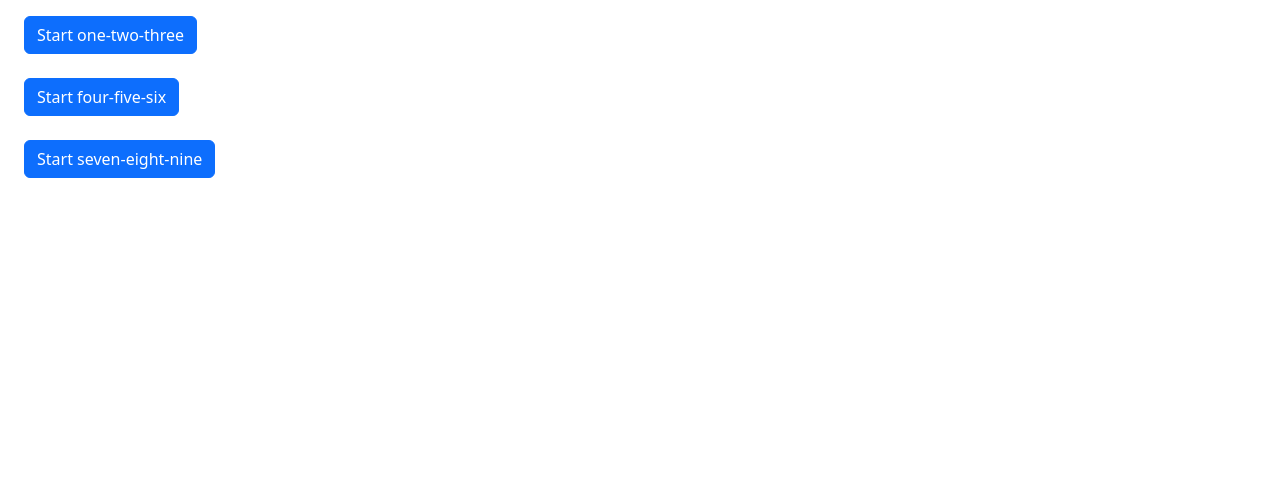
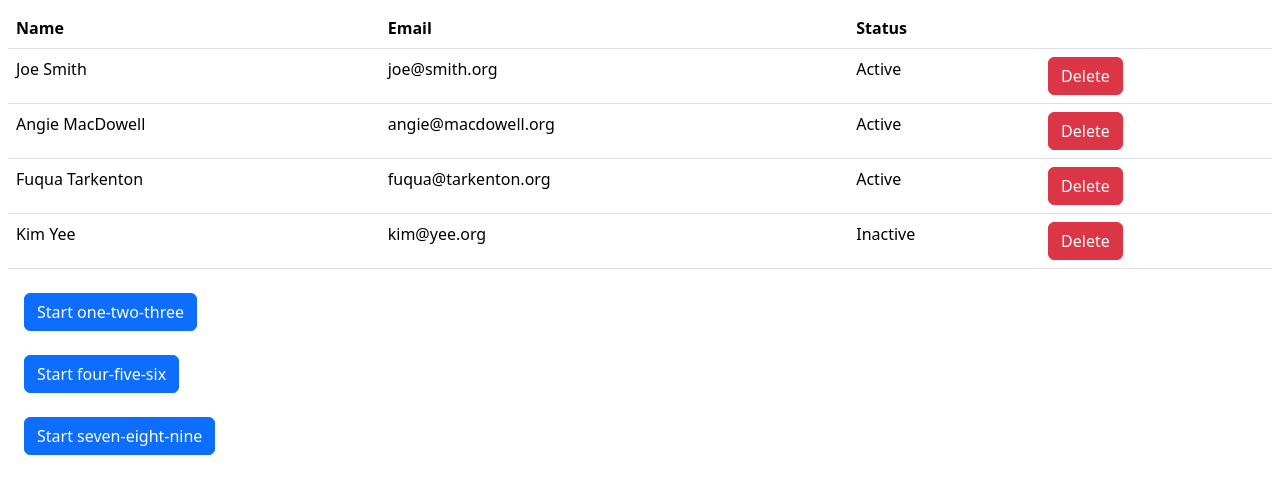
Before and after one commit to anselbrandt/htmx-progress, a FastAPI app: page / in a window 1280 px wide. Shown: the top 494 px of the page. Run offline with FastAPI, Linux system fonts and the light colour scheme; some libraries are stand-ins or nearby versions.

Commit message:
Add table

```diff
--- a/main.py
+++ b/main.py
@@ -6,6 +6,23 @@ from typing import Optional
 import redis
 
 db = redis.Redis(decode_responses=True)
+
+users = [
+    {"id": 0, "name": "Joe Smith", "email": "joe@smith.org", "status": "Active"},
+    {
+        "id": 1,
+        "name": "Angie MacDowell",
+        "email": "angie@macdowell.org",
+        "status": "Active",
+    },
+    {
+        "id": 2,
+        "name": "Fuqua Tarkenton",
+        "email": "fuqua@tarkenton.org",
+        "status": "Active",
+    },
+    {"id": 3, "name": "Kim Yee", "email": "kim@yee.org", "status": "Inactive"},
+]
 
 
 app = FastAPI()
@@ -25,8 +42,14 @@ tasks = [
 async def index(
     request: Request, response: Response, hx_request: Optional[str] = Header(None)
 ):
-    context = {"request": request, "tasks": tasks}
+    context = {"request": request, "tasks": tasks, "users": users}
     return templates.TemplateResponse("index.html", context)
+
+
+@app.delete("/delete/{id}")
+async def delete(request: Request, id: str, response: Response):
+    response.status_code = status.HTTP_200_OK
+    return response
 
 
 @app.post("/start/{id}")
@@ -38,7 +61,7 @@ async def start(
 ):
     db.set(f"progress_{id}", 0)
     context = {"request": request, "id": id}
-    return templates.TemplateResponse("start.html", context)
+    return templates.TemplateResponse("running.html", context)
 
 
 @app.get("/job/progress/{id}")
--- a/static/styles.css
+++ b/static/styles.css
@@ -22,3 +22,12 @@
     -o-transition: width .6s ease;
     transition: width .6s ease;
 }
+
+tr.htmx-swapping td {
+    opacity: 0;
+    transition: opacity 1s ease-out;
+}
+
+tr:empty {
+    display: none;
+}
--- a/templates/index.html
+++ b/templates/index.html
@@ -15,8 +15,25 @@
 </head>
 
 <body>
-    <div class="m-2">
-        {% include 'partials/initial.html' %}
+    <div>
+        <div class="m-2">
+            <table class="table delete-row-example">
+                <thead>
+                    <tr>
+                        <th>Name</th>
+                        <th>Email</th>
+                        <th>Status</th>
+                        <th></th>
+                    </tr>
+                </thead>
+                <tbody hx-target="closest tr" hx-swap="outerHTML swap:1s">
+                    {% include 'partials/table.html' %}
+                </tbody>
+            </table>
+        </div>
+        <div class="m-2">
+            {% include 'partials/start.html' %}
+        </div>
     </div>
 </body>
 
--- /dev/null
+++ b/templates/partials/table.html
@@ -0,0 +1,12 @@
+{% for user in users %}
+<tr>
+    <td>{{user.name}}</td>
+    <td>{{user.email}}</td>
+    <td>{{user.status}}</td>
+    <td>
+        <button class="btn btn-danger" hx-delete="/delete/{{user.id}}">
+            Delete
+        </button>
+    </td>
+</tr>
+{% endfor %}
```
Also changed, not shown: templates/partials/start.html (renamed from templates/partials/initial.html), templates/running.html (renamed from templates/start.html).
